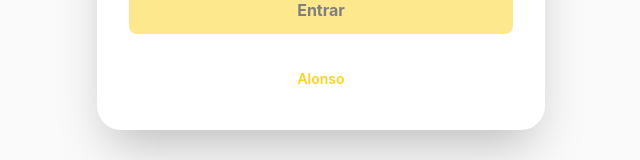
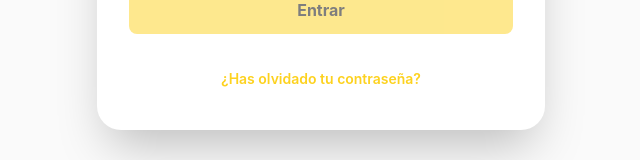
Before and after one commit to jeampichelo-16/proyecto-ua-front, a Vue app: page / in a window 1280 px wide. Shown: the part 600-760 px from the top of the page, without its empty margins (319-959 px from the left). Built offline with nearby package versions, Linux system fonts and the light colour scheme; no server answers.

Commit message:
fix: update password recovery link text in LoginView.vue

```diff
--- a/src/views/auth/LoginView.vue
+++ b/src/views/auth/LoginView.vue
@@ -54,7 +54,7 @@
       <!-- Recuperar contraseña -->
       <div class="text-center">
         <RouterLink :to="AuthRoutes.FORGOT_PASSWORD" class="text-sm font-semibold text-[#fdd21f] hover:underline">
-          Alonso
+          ¿Has olvidado tu contraseña?
         </RouterLink>
       </div>
     </div>
```
